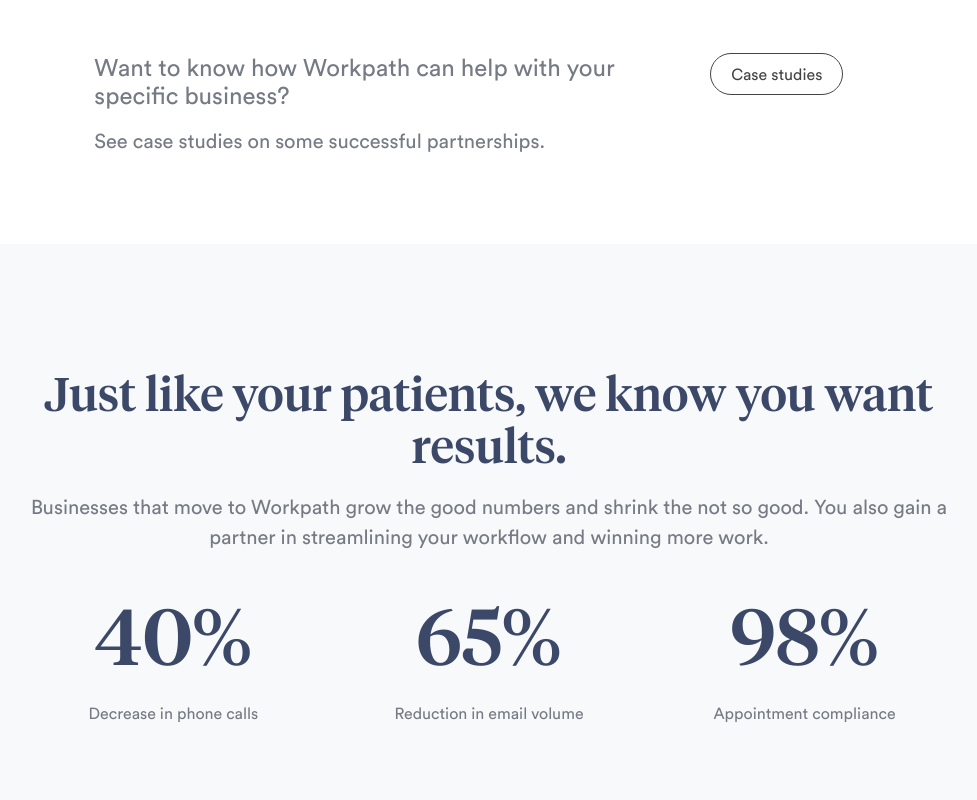
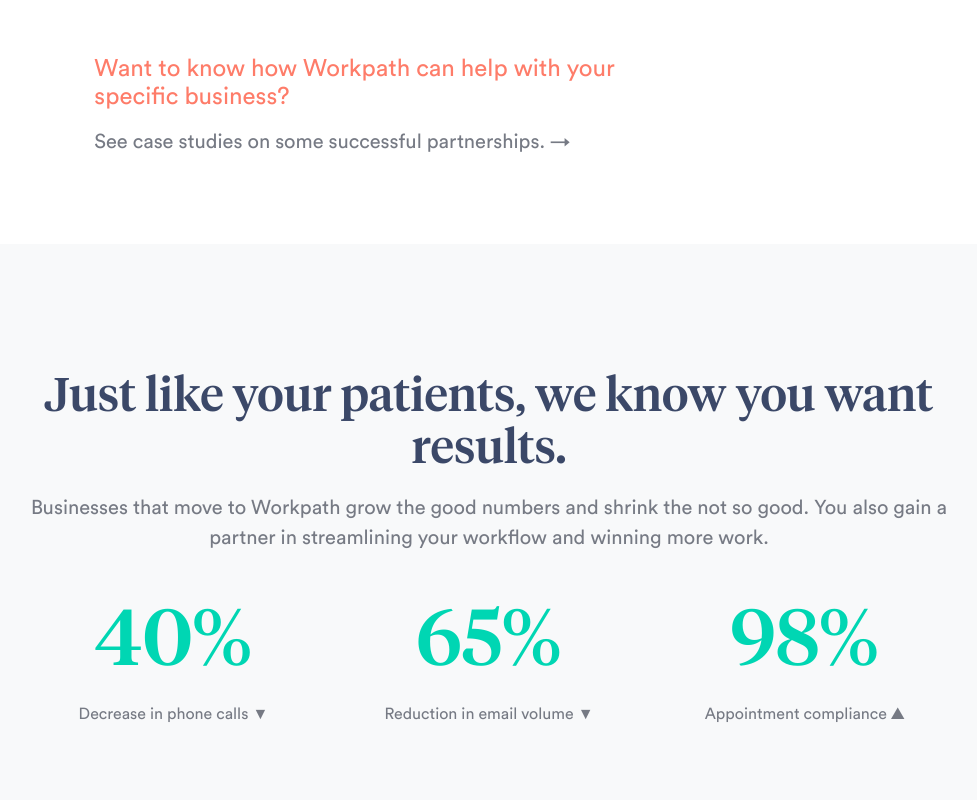
Before and after one commit to nickmjones/workpath.co, a Next.js app: page / in a window 1280 px wide. Shown: the part 2400-3200 px from the top of the page, without its empty margins (151-1128 px from the left). Built offline with nearby package versions, Linux system fonts and the light colour scheme.

Commit message:
Some more tweaks

```diff
--- a/components/hero.js
+++ b/components/hero.js
@@ -1,10 +1,12 @@
 import React from 'react';
 import styles from "../styles/modules/hero.module.scss";
 import Button from '../components/button';
+import Fade from "react-reveal/Fade";
 
 class Hero extends React.Component {
   render(){
     return (
+      <Fade duration={4000}>
         <header className={styles.hero}>
           <div className={styles.heroHeadline}>
             <h1>The only dispatch platform for mobile healthcare services.</h1>
@@ -13,6 +15,7 @@ class Hero extends React.Component {
             </div>
           </div>
         </header>
+      </Fade>
     );
   }
 }
--- a/package.json
+++ b/package.json
@@ -12,8 +12,10 @@
     "date-fns": "^2.13.0",
     "next": "9.4.0",
     "react": "16.13.1",
+    "react-countup": "^4.3.3",
     "react-dom": "16.13.1",
     "react-reveal": "^1.2.2",
+    "react-visibility-sensor": "^5.1.1",
     "remark": "^12.0.0",
     "remark-html": "^11.0.2",
     "sass": "^1.26.5"
--- a/pages/index.js
+++ b/pages/index.js
@@ -1,13 +1,30 @@
-import Head from 'next/head';
-import Link from 'next/link';
-import Layout from "../components/layout";
-import styles from '../styles/modules/index.module.scss';
-import Button from '../components/button';
-import Fade from 'react-reveal/Fade';
+import React from "react";
+import Head from "next/head";
+import Link from "next/link";
+import Homepage from "../components/homepage";
+import styles from "../styles/modules/index.module.scss";
+import Button from "../components/button";
+import { Fade, Slide } from "react-reveal";
+import CountUp from "react-countup";
+import VisibilitySensor from "react-visibility-sensor";
 
-export default function Home() {
+export default class Home extends React.Component {
+  constructor(props) {
+    super(props);
+    this.state = {
+      didViewCountUp: false,
+    };
+  }
+
+  onVisibilityChange = (isVisible) => {
+    if (isVisible) {
+      this.setState({ didViewCountUp: true });
+    }
+  };
+
+  render() {
     return (
-    <Layout>
+      <Homepage>
         <Head>
           <title>workpath.co</title>
         </Head>
@@ -33,8 +50,8 @@ export default function Home() {
         <div className={`${styles.deck} align-center`}>
           <div className={styles.deckContent}>
             <h4 className="text-coral">
-            Replace spreadsheets, 'where are you' texts, and piles of email with
-            Workpath.
+              Replace spreadsheets, 'where are you' texts, and piles of email
+              with Workpath.
             </h4>
           </div>
         </div>
@@ -48,16 +65,15 @@ export default function Home() {
               />
             </div>
             <div className={styles.copy}>
-            <h4 className="text-admiral">Right job, meet right team member.</h4>
+              <h4 className="text-admiral">
+                Right job, meet right team member.
+              </h4>
               <p className="large">
                 Stop playing matchmaker between jobs and team members. Workpath
-              automatically routes jobs to the person with the right skills. No
-              more texting “is this something you can do?”
+                automatically routes jobs to the person with the right skills.
+                No more texting “is this something you can do?”
               </p>
-            <Button
-              type="default"
-              text="See all features"
-            />
+              <Button type="default" text="See all features" />
             </div>
           </section>
         </Fade>
@@ -68,9 +84,9 @@ export default function Home() {
               <h4>Real mobile health team management.</h4>
               <p className="large">
                 Workpath is made for mobile—so you can dispatch, track, and
-              communicate with your team from anywhere. No more texting or email
-              threads. Workpath also delivers status updates proactively and
-              automatically. Bottom line? No more puzzled patients.
+                communicate with your team from anywhere. No more texting or
+                email threads. Workpath also delivers status updates proactively
+                and automatically. Bottom line? No more puzzled patients.
               </p>
               <Button type="default" text="Get a Demo" />
             </div>
@@ -86,15 +102,12 @@ export default function Home() {
         <Fade>
           <div className={styles.roadblock}>
             <div className={styles.lColumn}>
-            <p className="xlarge">
+              <p className="xlarge coral">
                 Want to know how Workpath can help with your specific business?
               </p>
               <p className="large">
-              See case studies on some successful partnerships.
+                See case studies on some successful partnerships. &rarr;
               </p>
-          </div>
-          <div className={styles.rColumn}>
-            <Button type="ghost" text="Case studies" />
             </div>
           </div>
         </Fade>
@@ -102,23 +115,69 @@ export default function Home() {
         <Fade>
           <div className={styles.stats}>
             <div className={styles.statsContent}>
-            <h4 className="align-center">Just like your patients, we know you want results.</h4>
+              <h4 className="align-center">
+                Just like your patients, we know you want results.
+              </h4>
               <p className="large align-center">
-              Businesses that move to Workpath grow the good numbers and shrink the not so good. You also gain a partner in streamlining your workflow and winning more work.
+                Businesses that move to Workpath grow the good numbers and
+                shrink the not so good. You also gain a partner in streamlining
+                your workflow and winning more work.
               </p>
 
               <div className="columns">
                 <div className="column align-center">
-                <h3>40%</h3>
-                <p className="f-14 text-hull lh-s">Decrease in phone calls</p>
+                  <h3 className="counter">
+                    <VisibilitySensor
+                      onChange={this.onVisibilityChange}
+                      delayedCall
+                    >
+                      <CountUp
+                        start={0}
+                        end={this.state.didViewCountUp ? 40 : 0}
+                        suffix="%"
+                        duration={3}
+                      />
+                    </VisibilitySensor>
+                  </h3>
+                  <p className="f-14 text-hull lh-s">
+                    Decrease in phone calls &#9660;
+                  </p>
                 </div>
                 <div className="column align-center">
-                <h3>65%</h3>
-                <p className="f-14 text-hull lh-s">Reduction in email volume</p>
+                  <h3 className="counter">
+                    <VisibilitySensor
+                      onChange={this.onVisibilityChange}
+                      delayedCall
+                    >
+                      <CountUp
+                        start={0}
+                        end={this.state.didViewCountUp ? 65 : 0}
+                        suffix="%"
+                        duration={3}
+                      />
+                    </VisibilitySensor>
+                  </h3>
+                  <p className="f-14 text-hull lh-s">
+                    Reduction in email volume &#9660;
+                  </p>
                 </div>
                 <div className="column align-center">
-                <h3>98%</h3>
-                <p className="f-14 text-hull lh-s">Appointment compliance</p>
+                  <h3 className="counter">
+                    <VisibilitySensor
+                      onChange={this.onVisibilityChange}
+                      delayedCall
+                    >
+                      <CountUp
+                        start={0}
+                        end={this.state.didViewCountUp ? 98 : 0}
+                        suffix="%"
+                        duration={3}
+                      />
+                    </VisibilitySensor>
+                  </h3>
+                  <p className="f-14 text-hull lh-s">
+                    Appointment compliance &#9650;
+                  </p>
                 </div>
               </div>
             </div>
@@ -128,14 +187,19 @@ export default function Home() {
         <Fade>
           <div className={`${styles.deck} align-center`}>
             <h5 className="align-center">
-            Whoever said, "I love using our team dashboard?" <br/>Workpath users, that’s who.
+              Whoever said, "I love using our team dashboard?" <br />
+              Workpath users, that’s who.
             </h5>
           </div>
+        </Fade>
 
+        <Slide up cascade>
           <div className={styles.quotes}>
-
             <div className={styles.quote}>
-            <p>“My quote is a little shorter. Sorry. I was literally saving people's lives.”</p>
+              <p>
+                “My quote is a little shorter. Sorry. I was literally saving
+                people's lives.”
+              </p>
               <div className={styles.attr}>
                 <img src="./images/avatar_001.png" alt="Joe Bob" />
                 <h5>Wendy Watson</h5>
@@ -144,7 +208,11 @@ export default function Home() {
             </div>
 
             <div className={styles.quote}>
-            <p>“If you asked me to design something to manage my mobile phlebotomy team, it would be Workpath. They got it so right, it’s almost uncanny.”</p>
+              <p>
+                “If you asked me to design something to manage my mobile
+                phlebotomy team, it would be Workpath. They got it so right,
+                it’s almost uncanny.”
+              </p>
               <div className={styles.attr}>
                 <img src="./images/avatar_002.png" alt="Joe Bob" />
                 <h5>Wade Richards</h5>
@@ -153,17 +221,19 @@ export default function Home() {
             </div>
 
             <div className={styles.quote}>
-            <p>“Before Workpath I was afraid of computers. It's not that I'm dumb.A computer killed my dog. But I like computers and Workpath now. What was the question?”</p>
+              <p>
+                “Before Workpath I was afraid of computers. But I like computers
+                and Workpath now. What was the question?”
+              </p>
               <div className={styles.attr}>
                 <img src="./images/avatar_003.png" alt="Joe Bob" />
                 <h5>Annette Murphy</h5>
                 <cite>Founder of CrewCorps</cite>
               </div>
             </div>
-
           </div>
-      </Fade>
-
-    </Layout>
+        </Slide>
+      </Homepage>
     );
   }
+}
--- a/styles/global.scss
+++ b/styles/global.scss
@@ -115,3 +115,10 @@ a {
 .column {
   flex: 1;
 }
+
+.coral {
+  color: $coral;
+}
+.counter {
+  color: $scrub;
+}
--- a/styles/modules/index.module.scss
+++ b/styles/modules/index.module.scss
@@ -129,6 +129,7 @@
   display: flex;
   flex-wrap: wrap;
   justify-content: center;
+  overflow: hidden;
 
   @include respond-to(md) {
     margin-bottom: 4rem;
```
Also changed, not shown: components/homepage.js (renamed from components/layout.js, +4 -4 lines), 2 other files (tests, documents, lock files or other folders). Lines whose indentation alone changed are shown as unchanged.
